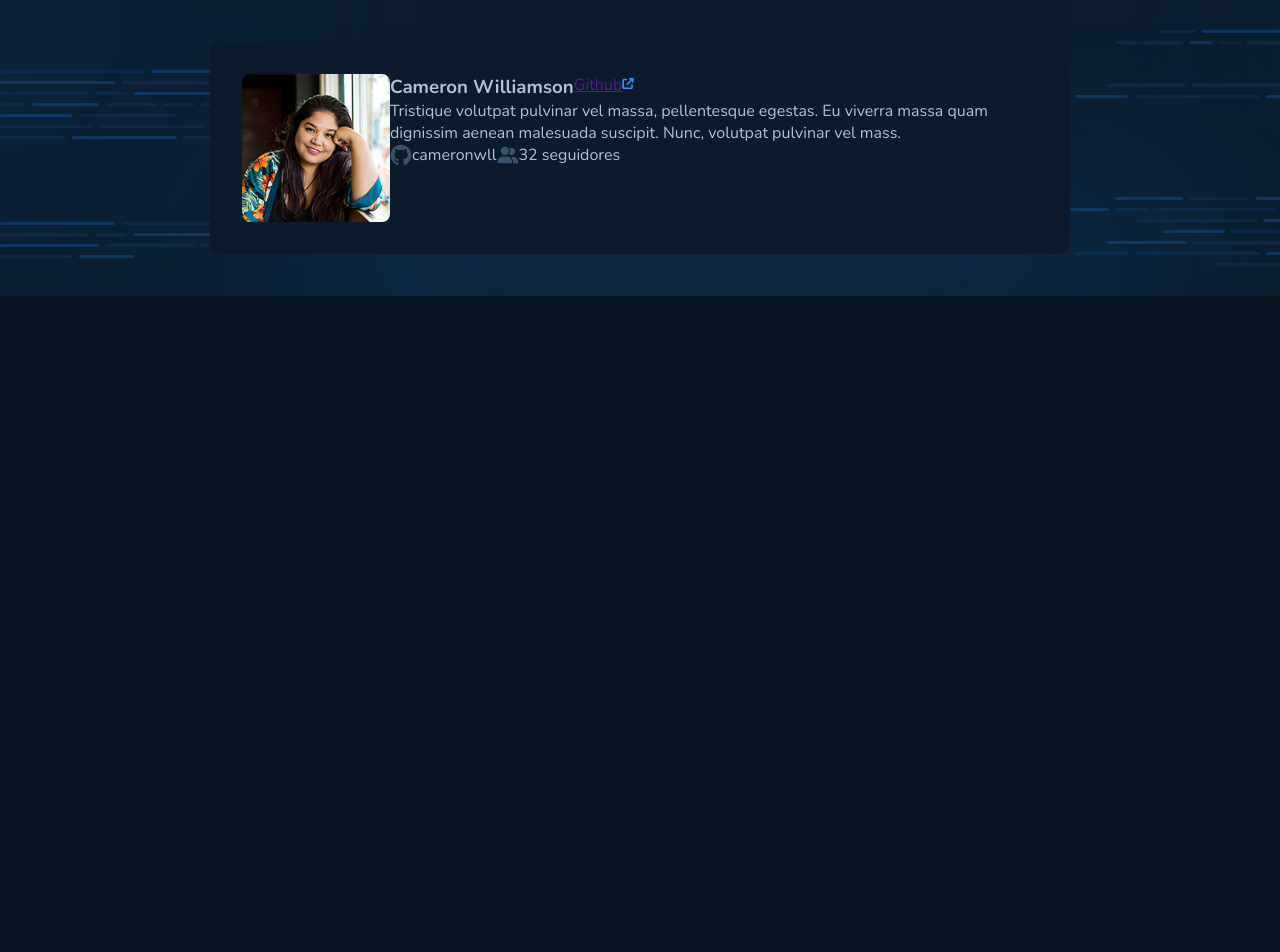
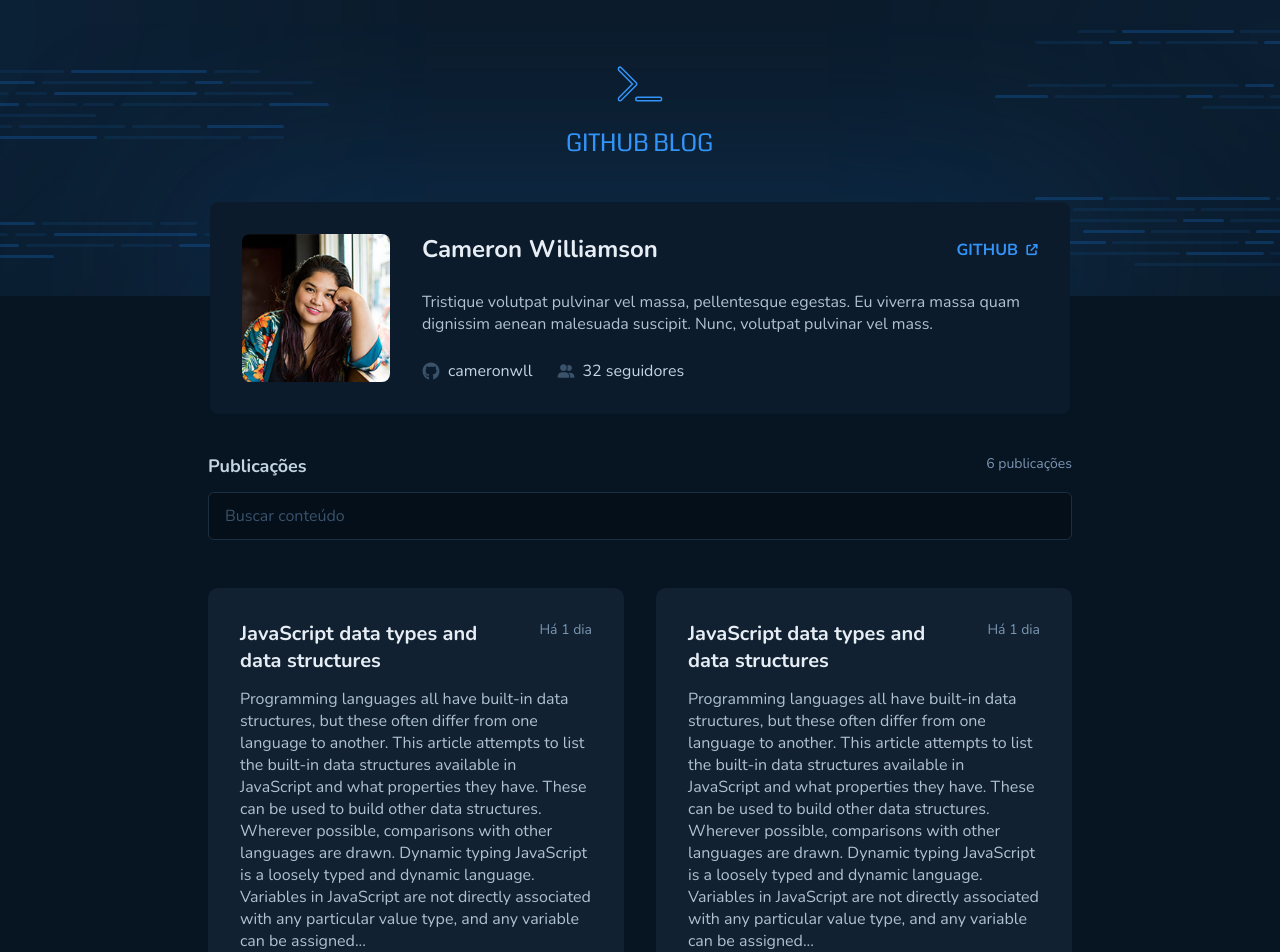
Before and after one commit to vitoriadeveloper/github-blog, a React (Vite) app: page / in a window 1280 px wide. Shown: the top 952 px of the page. Before the commit the page ends 800 px from the top, so only its background shows below. Built offline with nearby package versions, Linux system fonts and the light colour scheme.

Commit message:
home implemented

```diff
--- a/src/App.tsx
+++ b/src/App.tsx
@@ -1,13 +1,13 @@
 import { ThemeProvider } from "styled-components";
 import { GlobalStyle } from "./styles/global";
 import { defaultTheme } from "./styles/themes/default";
-import { Home } from "./pages/Home";
+import { Main } from "./pages/Main";
 
 function App() {
     return (
         <ThemeProvider theme={defaultTheme}>
             <GlobalStyle />
-            <Home />
+            <Main />
         </ThemeProvider>
     );
 }
--- a/src/components/Header/index.tsx
+++ b/src/components/Header/index.tsx
@@ -4,6 +4,9 @@
     CardNavigation,
     CardSocialMedia,
     HeaderCover,
+    HeaderContainer,
+    SocialMedia,
+    GithubNav,
 } from "./styles";
 import github from "../../assets/github.svg";
 import profile from "../../assets/profile.svg";
@@ -11,16 +14,17 @@
 import userProfile from "../../assets/user-profile.svg";
 export function Header() {
     return (
-        <HeaderCover>
+        <HeaderContainer>
+            <HeaderCover />
             <CardContainer>
                 <img src={userProfile} alt="" />
                 <CardInfo>
                     <CardNavigation>
                         <h3>Cameron Williamson</h3>
-                        <div>
+                        <GithubNav>
                             <a href="">Github</a>
                             <img src={link} alt="" />
-                        </div>
+                        </GithubNav>
                     </CardNavigation>
                     <p>
                         Tristique volutpat pulvinar vel massa, pellentesque
@@ -28,13 +32,17 @@
                         malesuada suscipit. Nunc, volutpat pulvinar vel mass.
                     </p>
                     <CardSocialMedia>
-                        <img src={github} alt="" />
-                        <span>cameronwll</span>
-                        <img src={profile} alt="" />
-                        <span>32 seguidores</span>
+                        <SocialMedia>
+                            <img src={github} alt="" />
+                            <span>cameronwll</span>
+                        </SocialMedia>
+                        <SocialMedia>
+                            <img src={profile} alt="" />
+                            <span>32 seguidores</span>
+                        </SocialMedia>
                     </CardSocialMedia>
                 </CardInfo>
             </CardContainer>
-        </HeaderCover>
+        </HeaderContainer>
     );
 }
--- a/src/components/Header/styles.ts
+++ b/src/components/Header/styles.ts
@@ -1,9 +1,17 @@
 import styled from "styled-components";
+
+export const HeaderContainer = styled.div`
+    display: flex;
+    flex-direction: column;
+    align-items: center;
+`;
 
 export const HeaderCover = styled.div`
     height: 296px;
+    width: 100vw;
     max-height: 100%;
     background-image: url("./src/assets/cover.svg");
+    background-position: center;
     background-size: cover;
     position: relative;
 `;
@@ -14,23 +22,56 @@
     display: flex;
     padding: 2rem;
     border-radius: 8px;
-
-    position: absolute;
-    top: 50%;
-    left: 50%;
-    transform: translate(-50%, -50%);
-    z-index: 1;
+    margin-top: -94px;
+    z-index: 2;
+    gap: 2rem;
 `;
 
 export const CardInfo = styled.div`
     display: flex;
     flex-direction: column;
+    justify-content: space-between;
 `;
 
 export const CardNavigation = styled.div`
     display: flex;
+    justify-content: space-between;
+
+    h3 {
+        line-height: 130%;
+        color: ${(props) => props.theme["base-title"]};
+        font-size: 1.5rem;
+    }
+`;
+
+export const GithubNav = styled.div`
+    display: flex;
+    gap: 0.5rem;
+    align-items: center;
+    a {
+        font-weight: 700;
+        text-decoration: none;
+        text-transform: uppercase;
+        color: ${(props) => props.theme.blue};
+    }
+    :hover {
+        text-decoration: underline;
+    }
 `;
 
 export const CardSocialMedia = styled.div`
     display: flex;
+    gap: 1.5rem;
 `;
+
+export const SocialMedia = styled.div`
+    display: flex;
+    align-items: center;
+    justify-content: center;
+    gap: 0.5rem;
+    cursor: pointer;
+
+    span {
+        color: ${(props) => props.theme["base-subtitle"]};
+    }
+`;
--- a/src/pages/Home/index.tsx
+++ b/src/pages/Home/index.tsx
@@ -1,9 +1,68 @@
 import { Header } from "../../components/Header";
+import {
+    ContainerSection,
+    ContainerHome,
+    FilterCard,
+    TotalPublications,
+    CardContainer,
+    Card,
+    CardContent,
+} from "./styles";
 
 export function Home() {
     return (
-        <div>
+        <ContainerHome>
             <Header />
-        </div>
+            <ContainerSection>
+                <FilterCard>
+                    <TotalPublications>
+                        <h4>Publicações</h4>
+                        <span>6 publicações</span>
+                    </TotalPublications>
+                    <input type="text" placeholder="Buscar conteúdo" />
+                </FilterCard>
+
+                <CardContainer>
+                    <Card>
+                        <CardContent className="row-space-between">
+                            <h3>JavaScript data types and data structures</h3>
+                            <span>Há 1 dia</span>
+                        </CardContent>
+                        <p>
+                            Programming languages all have built-in data
+                            structures, but these often differ from one language
+                            to another. This article attempts to list the
+                            built-in data structures available in JavaScript and
+                            what properties they have. These can be used to
+                            build other data structures. Wherever possible,
+                            comparisons with other languages are drawn. Dynamic
+                            typing JavaScript is a loosely typed and dynamic
+                            language. Variables in JavaScript are not directly
+                            associated with any particular value type, and any
+                            variable can be assigned...
+                        </p>
+                    </Card>
+                    <Card>
+                        <CardContent>
+                            <h3>JavaScript data types and data structures</h3>
+                            <span>Há 1 dia</span>
+                        </CardContent>
+                        <p>
+                            Programming languages all have built-in data
+                            structures, but these often differ from one language
+                            to another. This article attempts to list the
+                            built-in data structures available in JavaScript and
+                            what properties they have. These can be used to
+                            build other data structures. Wherever possible,
+                            comparisons with other languages are drawn. Dynamic
+                            typing JavaScript is a loosely typed and dynamic
+                            language. Variables in JavaScript are not directly
+                            associated with any particular value type, and any
+                            variable can be assigned...
+                        </p>
+                    </Card>
+                </CardContainer>
+            </ContainerSection>
+        </ContainerHome>
     );
 }
--- /dev/null
+++ b/src/pages/Home/styles.ts
@@ -0,0 +1,81 @@
+import styled from "styled-components";
+
+export const ContainerHome = styled.div`
+    display: flex;
+    flex-direction: column;
+    gap: 2.5rem;
+    align-items: center;
+`;
+export const ContainerSection = styled.div`
+    width: 864px;
+    max-width: 100%;
+    display: flex;
+    flex-direction: column;
+    justify-content: center;
+`;
+export const FilterCard = styled.div`
+    display: flex;
+    flex-direction: column;
+    gap: 0.875rem;
+    margin-bottom: 3rem;
+
+    input {
+        width: 100%;
+        padding: 0.75rem 1rem;
+        border-radius: 6px;
+        border: 1px solid ${(props) => props.theme["base-border"]};
+        background-color: ${(props) => props.theme["base-input"]};
+        color: ${(props) => props.theme["base-label"]};
+    }
+
+    ::placeholder {
+        color: ${(props) => props.theme["base-label"]};
+    }
+`;
+
+export const TotalPublications = styled.div`
+    display: flex;
+    justify-content: space-between;
+
+    h4 {
+        font-size: 1.125rem;
+        color: ${(props) => props.theme["base-subtitle"]};
+    }
+    span {
+        font-size: 0.875rem;
+        color: ${(props) => props.theme["base-span"]};
+    }
+`;
+
+export const CardContainer = styled.div`
+    display: flex;
+    gap: 2rem;
+    padding: 0 0 4rem 0;
+`;
+
+export const Card = styled.div`
+    cursor: pointer;
+    padding: 2rem;
+    border-radius: 10px;
+    display: flex;
+    flex-direction: column;
+    background-color: ${(props) => props.theme["base-post"]};
+`;
+
+export const CardContent = styled.div`
+    display: flex;
+    justify-content: space-between;
+    margin-bottom: 0.85rem;
+
+    h3 {
+        width: 240px;
+        max-width: 100%;
+        font-size: 1.25rem;
+        color: ${(props) => props.theme["base-title"]};
+    }
+
+    span {
+        font-size: 0.875rem;
+        color: ${(props) => props.theme["base-span"]};
+    }
+`;
--- /dev/null
+++ b/src/pages/Main/index.tsx
@@ -0,0 +1,9 @@
+import { Home } from "../Home";
+
+export function Main() {
+    return (
+        <div>
+            <Home />
+        </div>
+    );
+}
```
